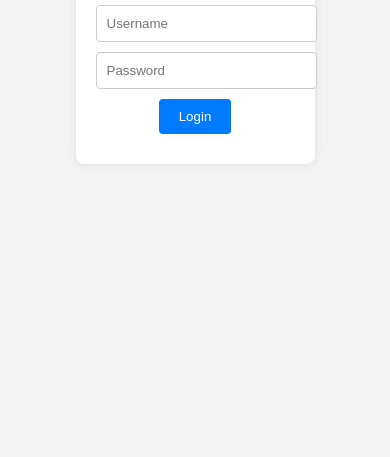
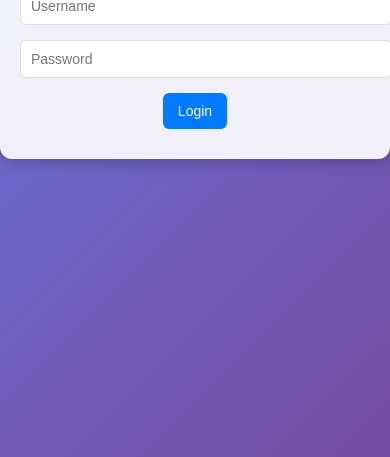
Before and after one commit to MrE2ooo/Auth-with-DummyJSON, a plain HTML site: page index.html in a window 390 px wide. Shown: the part 387-844 px from the top of the page. Drawn offline with Linux system fonts and the light colour scheme.

Commit message:
updated css

```diff
--- a/styles.css
+++ b/styles.css
@@ -1,48 +1,127 @@
+/* General Styles */
 body {
-    font-family: Arial, sans-serif;
-    background-color: #f4f4f4;
+    font-family: 'Arial', sans-serif;
+    background: linear-gradient(135deg, #667eea, #764ba2);
     display: flex;
     justify-content: center;
     align-items: center;
     height: 100vh;
     margin: 0;
+    color: #333;
 }
 
+/* Container for Forms and Content */
 .container {
-    background-color: white;
-    padding: 20px;
-    border-radius: 8px;
-    box-shadow: 0 0 10px rgba(0, 0, 0, 0.1);
+    background-color: rgba(255, 255, 255, 0.9);
+    padding: 30px;
+    border-radius: 12px;
+    box-shadow: 0 4px 15px rgba(0, 0, 0, 0.2);
     text-align: center;
+    max-width: 400px;
+    width: 100%;
+    animation: fadeIn 0.5s ease-in-out;
 }
 
+/* Heading */
 h1 {
     margin-bottom: 20px;
+    font-size: 24px;
+    color: #007BFF;
 }
 
+/* Input Fields */
 input {
     display: block;
     width: 100%;
-    padding: 10px;
-    margin-bottom: 10px;
-    border: 1px solid #ccc;
-    border-radius: 4px;
+    padding: 12px;
+    margin-bottom: 15px;
+    border: 1px solid #ddd;
+    border-radius: 6px;
+    font-size: 14px;
+    transition: border-color 0.3s ease;
 }
 
+input:focus {
+    border-color: #007BFF;
+    outline: none;
+    box-shadow: 0 0 5px rgba(0, 123, 255, 0.5);
+}
+
+/* Buttons */
 button {
-    padding: 10px 20px;
+    padding: 12px 20px;
     background-color: #007BFF;
     color: white;
     border: none;
-    border-radius: 4px;
+    border-radius: 6px;
     cursor: pointer;
+    font-size: 16px;
+    transition: background-color 0.3s ease, transform 0.2s ease;
 }
 
 button:hover {
     background-color: #0056b3;
+    transform: translateY(-2px);
 }
 
+button:active {
+    transform: translateY(0);
+}
+
+/* Error Message */
 .error-message {
-    color: red;
+    color: #ff4d4d;
     margin-top: 10px;
+    font-size: 14px;
 }
+
+/* Welcome Page Specific Styles */
+#welcomeMessage {
+    font-size: 28px;
+    color: #333;
+    margin-bottom: 20px;
+}
+
+#logoutButton {
+    background-color: #ff4d4d;
+}
+
+#logoutButton:hover {
+    background-color: #cc0000;
+}
+
+/* Animations */
+@keyframes fadeIn {
+    from {
+        opacity: 0;
+        transform: translateY(-20px);
+    }
+    to {
+        opacity: 1;
+        transform: translateY(0);
+    }
+}
+
+/* Responsive Design */
+@media (max-width: 480px) {
+    .container {
+        padding: 20px;
+    }
+
+    h1 {
+        font-size: 20px;
+    }
+
+    input {
+        padding: 10px;
+    }
+
+    button {
+        padding: 10px 15px;
+        font-size: 14px;
+    }
+
+    #welcomeMessage {
+        font-size: 24px;
+    }
+}
```
